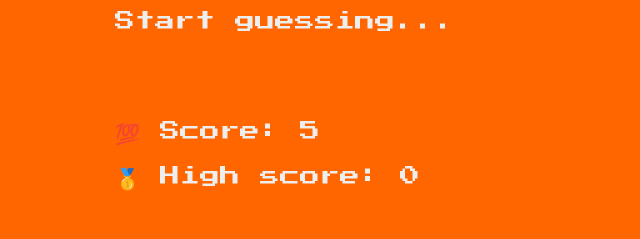
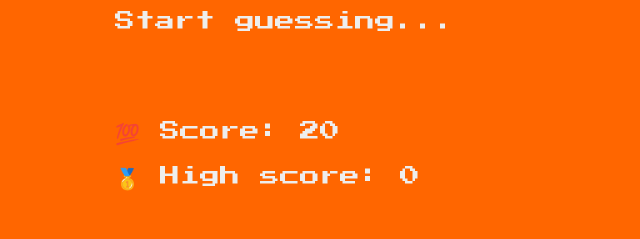
Before and after one commit to 0xKumarShivam/Guess_My_number_Game, a plain HTML site: page index.html in a window 1280 px wide. Shown: the part 439-678 px from the top of the page, 585-1225 px from the left. Drawn offline with Linux system fonts and the light colour scheme.

Commit message:
Update index.html

```diff
--- a/index.html
+++ b/index.html
@@ -21,7 +21,7 @@
       </section>
       <section class="right">
         <p class="message">Start guessing...</p>
-        <p class="label-score">💯 Score: <span class="score">5</span></p>
+        <p class="label-score">💯 Score: <span class="score">20</span></p>
         <p class="label-highscore">
           🥇 High score: <span class="highscore">0</span>
         </p>
```
